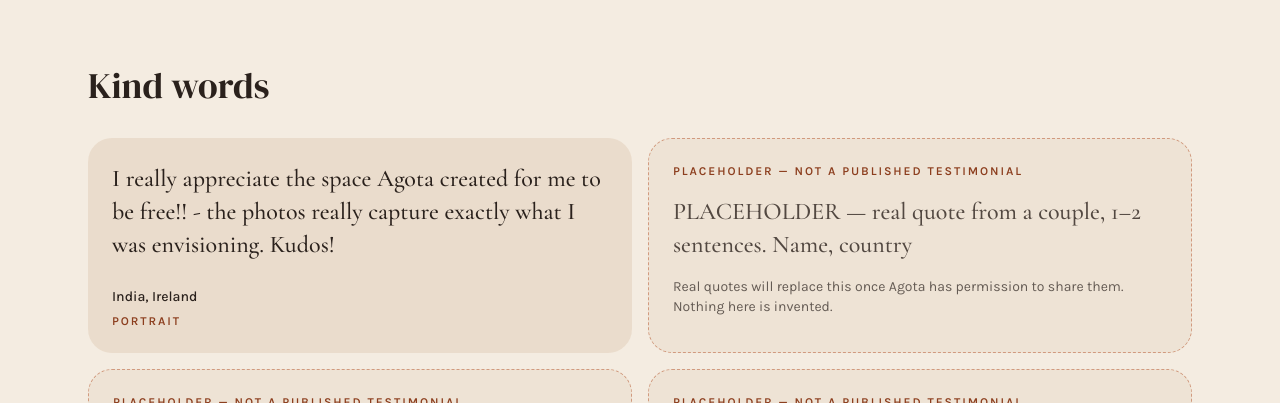
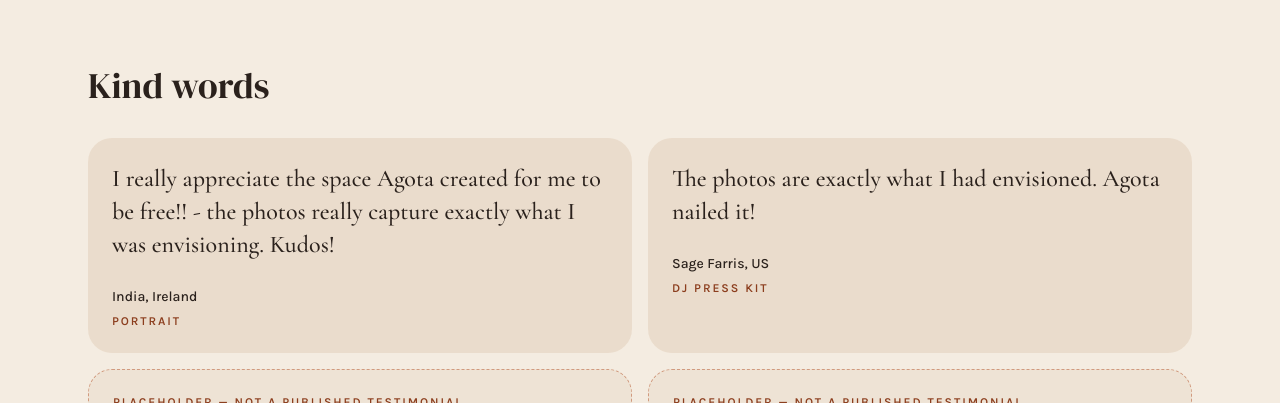
Before and after one commit to goatlii/Oracle-of-Freedom, a Next.js app: page /en in a window 1280 px wide. Shown: the part 4060-4463 px from the top of the page. Built offline with nearby package versions, Linux system fonts and the light colour scheme; no server answers.

Commit message:
Add Sage Farris's DJ press kit testimonial
Publish Sage's quote as a real card, first on the Artists page and just after India in homepage Kind words. Leave the remaining placeholder cards unchanged.

Co-authored-by: goatlii <goatlii@users.noreply.github.com>

```diff
--- a/content/testimonials.json
+++ b/content/testimonials.json
@@ -13,6 +13,21 @@
         "en": "I really appreciate the space Agota created for me to be free!! - the photos really capture exactly what I was envisioning. Kudos!",
         "es": "¡Aprecio de verdad el espacio que Agota creó para que pudiera ser libre! Las fotos capturan exactamente lo que estaba imaginando. ¡Bravo!",
         "pt": "Aprecio mesmo o espaço que a Agota criou para eu poder ser livre! As fotos captam exatamente o que eu imaginava. Parabéns!"
+      }
+    },
+    {
+      "id": "sage",
+      "placeholder": false,
+      "name": "Sage Farris, US",
+      "shoot": {
+        "en": "DJ press kit",
+        "es": "Kit de prensa de DJ",
+        "pt": "Kit de imprensa de DJ"
+      },
+      "quote": {
+        "en": "The photos are exactly what I had envisioned. Agota nailed it!",
+        "es": "Las fotos son exactamente lo que había imaginado. ¡Agota lo clavó!",
+        "pt": "As fotos são exatamente o que eu tinha imaginado. A Agota acertou em cheio!"
       }
     },
     {
--- a/src/app/[locale]/page.tsx
+++ b/src/app/[locale]/page.tsx
@@ -179,7 +179,7 @@ export default async function HomePage({ params }: { params: Promise<{ locale: s
       </section>
 
       <Testimonials
-        ids={["india", "couple", "retreat", "artist"]}
+        ids={["india", "sage", "couple", "retreat", "artist"]}
         locale={loc}
         title={copy.home.wordsTitle}
         badge={copy.common.placeholderTitle}
--- a/src/content/en.ts
+++ b/src/content/en.ts
@@ -683,7 +683,7 @@ export const en: Copy = {
       { title: "Delivery", body: "Selects for socials, then the full gallery and edits. Live-set clips within 48 hours. Photographs within {artistWeeks}. Films within {artistFilmWeeks} — photo and film together take longer than photographs alone. Priority delivery is a sliding-scale add-on, quoted before the {deposit} deposit." },
     ],
     wordsTitle: "Kind words",
-    testimonialIds: ["artist"],
+    testimonialIds: ["sage", "artist"],
     faqTitle: "Questions",
     faq: [
       { q: "Do you shoot in dark clubs and at night?", a: "Yes — low light, stage lights, smoke and fire are my comfort zone." },
--- a/src/content/es.ts
+++ b/src/content/es.ts
@@ -642,7 +642,7 @@ export const es: Copy = {
       { title: "Entrega", body: "Selección para redes y, después, la galería completa y los montajes. Clips del set en 48 horas. Fotografías en {artistWeeks}. Vídeos en {artistFilmWeeks}: foto y vídeo juntos llevan más tiempo que solo las fotografías. La entrega prioritaria es un extra a escala, con tarifa antes de la señal del {deposit}." },
     ],
     wordsTitle: "Palabras bonitas",
-    testimonialIds: ["artist"],
+    testimonialIds: ["sage", "artist"],
     faqTitle: "Preguntas frecuentes",
     faq: [
       { q: "¿Fotografías en clubs oscuros y de noche?", a: "Sí: poca luz, luces de escenario, humo y fuego son mi zona de confort." },
--- a/src/content/pt.ts
+++ b/src/content/pt.ts
@@ -642,7 +642,7 @@ export const pt: Copy = {
       { title: "Entrega", body: "Seleção para as redes e, depois, a galeria completa e as montagens. Clips do set em 48 horas. Fotografias em {artistWeeks}. Filmes em {artistFilmWeeks}: foto e filme juntos demoram mais do que só as fotografias. A entrega prioritária é um extra em escala, com o valor antes do sinal de {deposit}." },
     ],
     wordsTitle: "Palavras bonitas",
-    testimonialIds: ["artist"],
+    testimonialIds: ["sage", "artist"],
     faqTitle: "Perguntas frequentes",
     faq: [
       { q: "Fotografas em clubes escuros e à noite?", a: "Sim: pouca luz, luzes de palco, fumo e fogo são a minha zona de conforto." },
```
